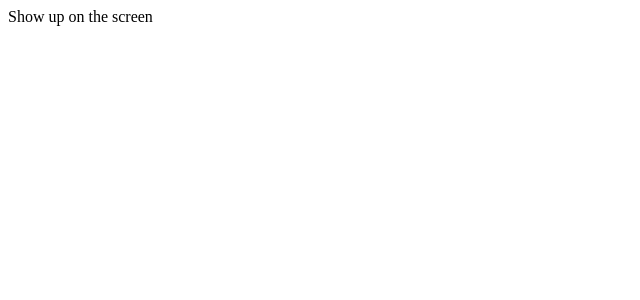
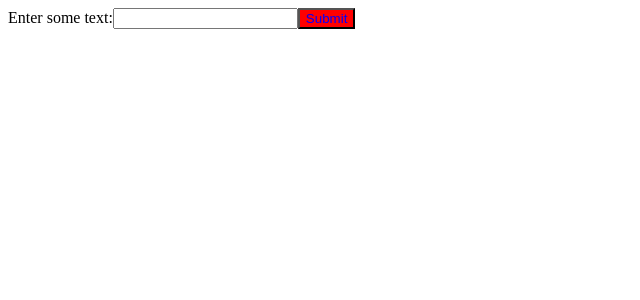
Before and after one commit to Palmipalooza/blog-comment, a React (Create React App) app: page / in a window 1280 px wide. Shown: the top 300 px of the page, without its empty margins (0-640 px from the left). Built offline with nearby package versions, Linux system fonts and the light colour scheme.

Commit message:
Basic inline styling with jsx

```diff
--- /dev/null
+++ b/src/components/App.jsx
@@ -0,0 +1,15 @@
+import React, { Component } from 'react';
+
+export default class App extends Component {
+  render() {
+    return (
+      <div>
+        <label for="first">Enter some text:</label>
+        <input type="text" id="first" />
+        <button style={{ backgroundColor: 'red', color: 'blue' }}>
+          Submit
+        </button>
+      </div>
+    );
+  }
+}
--- a/src/index.js
+++ b/src/index.js
@@ -1,9 +1,7 @@
 // import React and React DOM
 import React from 'react';
 import ReactDOM from 'react-dom';
-
-// Create React Component
-const App = () => <div>Show up on the screen</div>;
+import App from '../src/components/App.jsx';
 
 // Render React Component
 ReactDOM.render(<App />, document.querySelector('#root'));
```
